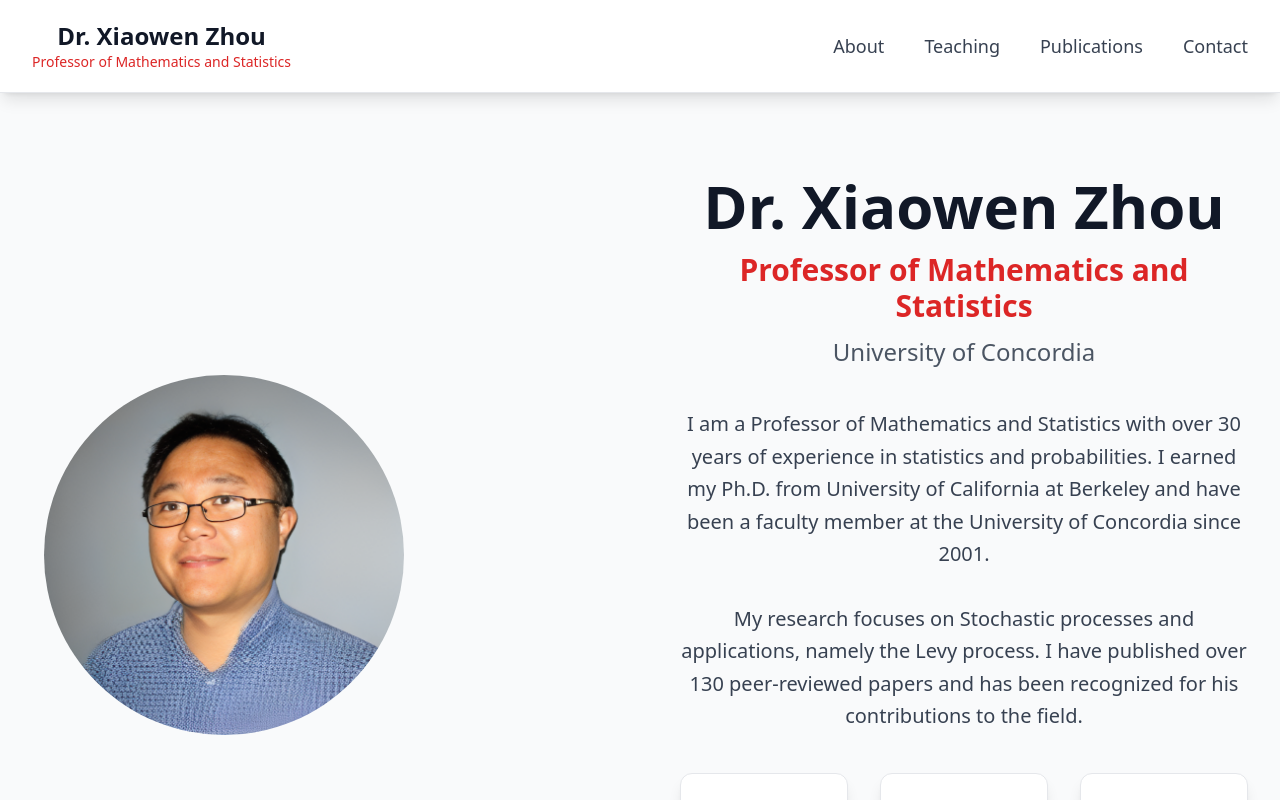
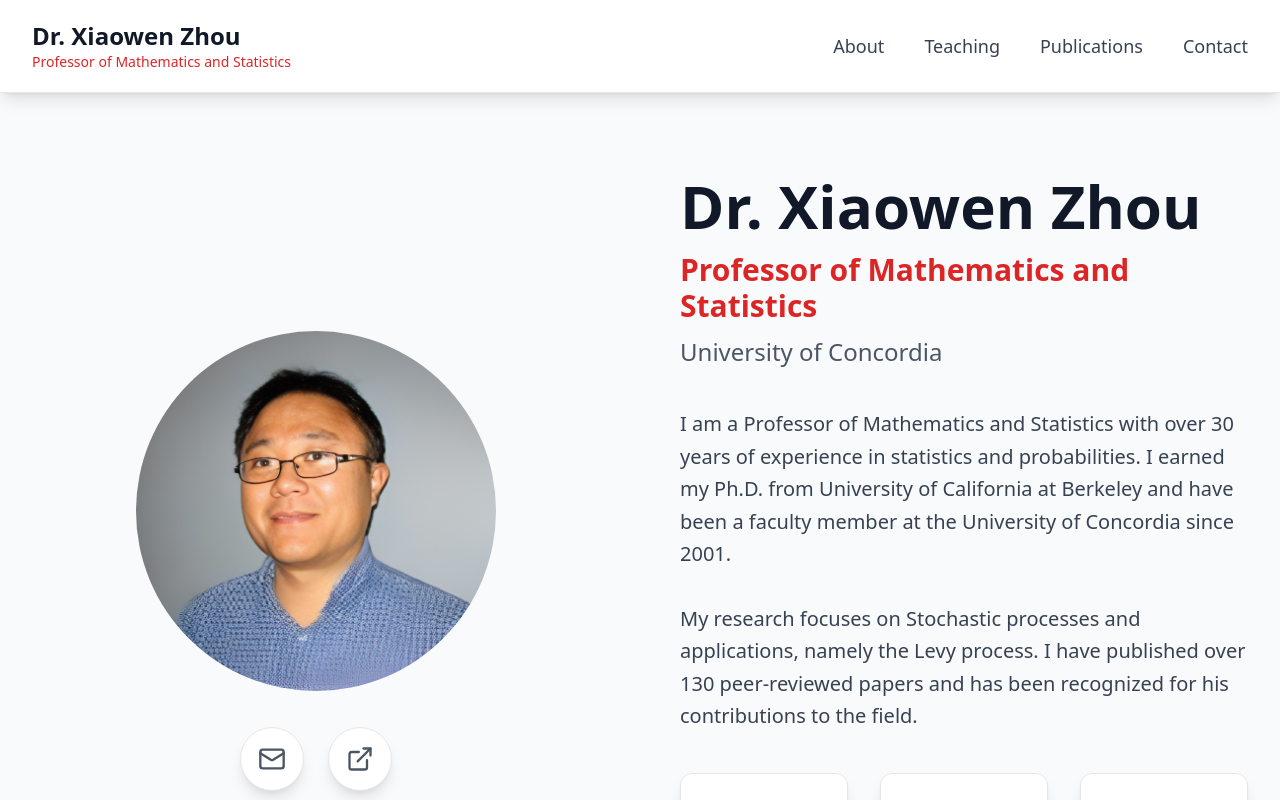
Before and after one commit to xiaowen-zhou-stats/xiaowen-zhou-stats, a React (Create React App) app in the folder xiaowen-website/: page / in a window 1280 px wide. Shown: the top 800 px of the page. Built offline with nearby package versions, Linux system fonts and the light colour scheme.

Commit message:
MTN: Cleanup useless files

```diff
--- a/xiaowen-website/src/App.css
+++ /dev/null
@@ -1,38 +0,0 @@
-.App {
-  text-align: center;
-}
-
-.App-logo {
-  height: 40vmin;
-  pointer-events: none;
-}
-
-@media (prefers-reduced-motion: no-preference) {
-  .App-logo {
-    animation: App-logo-spin infinite 20s linear;
-  }
-}
-
-.App-header {
-  background-color: #282c34;
-  min-height: 100vh;
-  display: flex;
-  flex-direction: column;
-  align-items: center;
-  justify-content: center;
-  font-size: calc(10px + 2vmin);
-  color: white;
-}
-
-.App-link {
-  color: #61dafb;
-}
-
-@keyframes App-logo-spin {
-  from {
-    transform: rotate(0deg);
-  }
-  to {
-    transform: rotate(360deg);
-  }
-}
--- a/xiaowen-website/src/App.js
+++ b/xiaowen-website/src/App.js
@@ -1,5 +1,4 @@
 import React from 'react';
-import './App.css';
 import About from './components/About/About';
 import Teaching from './components/Teaching/Teaching';
 import Publications from './components/Publications/Publications';
--- a/xiaowen-website/src/components/About/About.js
+++ b/xiaowen-website/src/components/About/About.js
@@ -1,4 +1,5 @@
 import React from 'react';
+import { Mail, ExternalLink } from 'lucide-react';
 
 const About = () => {
   return (
@@ -7,8 +8,8 @@ const About = () => {
         <div className="grid lg:grid-cols-2 gap-20 items-center"> {/* Increased gap */}
 
           {/* Profile Image */}
-          <div className="flex justify-center lg:justify-start">
-            <div className="relative">
+          <div className="flex flex-col items-center">
+            <div className="relative mb-6">
               <div className="w-96 h-96 flex items-center justify-center">
                 <img
                   src="/xiaowen.png"
@@ -16,6 +17,27 @@ const About = () => {
                   className="w-[360px] h-[360px] rounded-full object-cover"
                 />
               </div>
+            </div>
+
+            {/* Contact Icons */}
+            <div className="flex gap-6">
+              <a
+                href="mailto:xiaowen.zhou@concordia.ca"
+                className="flex items-center justify-center w-16 h-16 bg-white rounded-full shadow-lg border border-gray-200 hover:bg-red-50 hover:border-red-200 transition-all duration-300 group"
+                title="Email: xiaowen.zhou@concordia.ca"
+              >
+                <Mail className="w-7 h-7 text-gray-600 group-hover:text-red-600 transition-colors duration-300" />
+              </a>
+
+              <a
+                href="https://www.researchgate.net/profile/Xiaowen-Zhou-4"
+                target="_blank"
+                rel="noopener noreferrer"
+                className="flex items-center justify-center w-16 h-16 bg-white rounded-full shadow-lg border border-gray-200 hover:bg-red-50 hover:border-red-200 transition-all duration-300 group"
+                title="ResearchGate Profile"
+              >
+                <ExternalLink className="w-7 h-7 text-gray-600 group-hover:text-red-600 transition-colors duration-300" />
+              </a>
             </div>
           </div>
 
--- a/xiaowen-website/src/index.js
+++ b/xiaowen-website/src/index.js
@@ -2,7 +2,6 @@ import React from 'react';
 import ReactDOM from 'react-dom/client';
 import './index.css';
 import App from './App';
-import reportWebVitals from './reportWebVitals';
 
 const root = ReactDOM.createRoot(document.getElementById('root'));
 root.render(
@@ -10,8 +9,3 @@ root.render(
     <App />
   </React.StrictMode>
 );
-
-// If you want to start measuring performance in your app, pass a function
-// to log results (for example: reportWebVitals(console.log))
-// or send to an analytics endpoint. Learn more: https://bit.ly/CRA-vitals
-reportWebVitals();
--- a/xiaowen-website/src/reportWebVitals.js
+++ /dev/null
@@ -1,13 +0,0 @@
-const reportWebVitals = onPerfEntry => {
-  if (onPerfEntry && onPerfEntry instanceof Function) {
-    import('web-vitals').then(({ getCLS, getFID, getFCP, getLCP, getTTFB }) => {
-      getCLS(onPerfEntry);
-      getFID(onPerfEntry);
-      getFCP(onPerfEntry);
-      getLCP(onPerfEntry);
-      getTTFB(onPerfEntry);
-    });
-  }
-};
-
-export default reportWebVitals;
```
Also changed, not shown: xiaowen-website/src/setupTests.js (deleted, +0 -5 lines), xiaowen-website/src/logo.svg (deleted), 1 other file (tests, documents, lock files or other folders).
